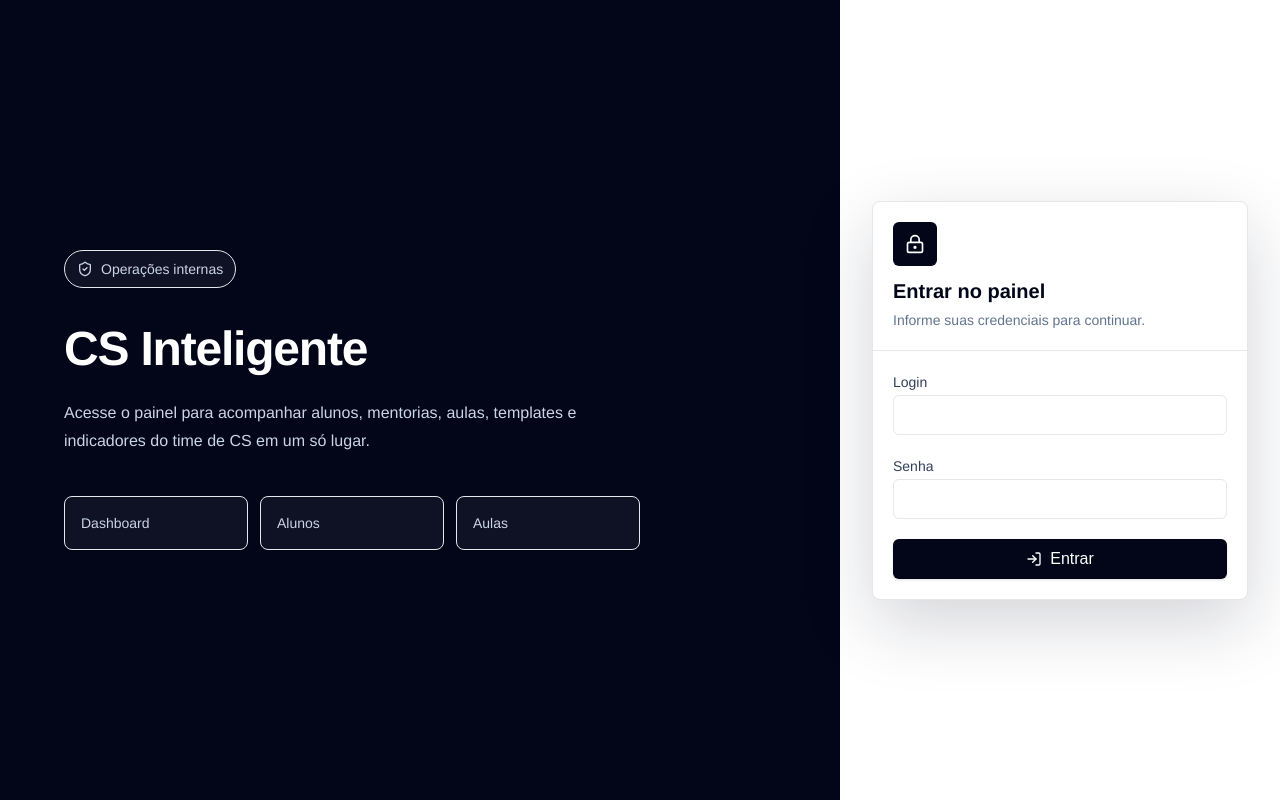
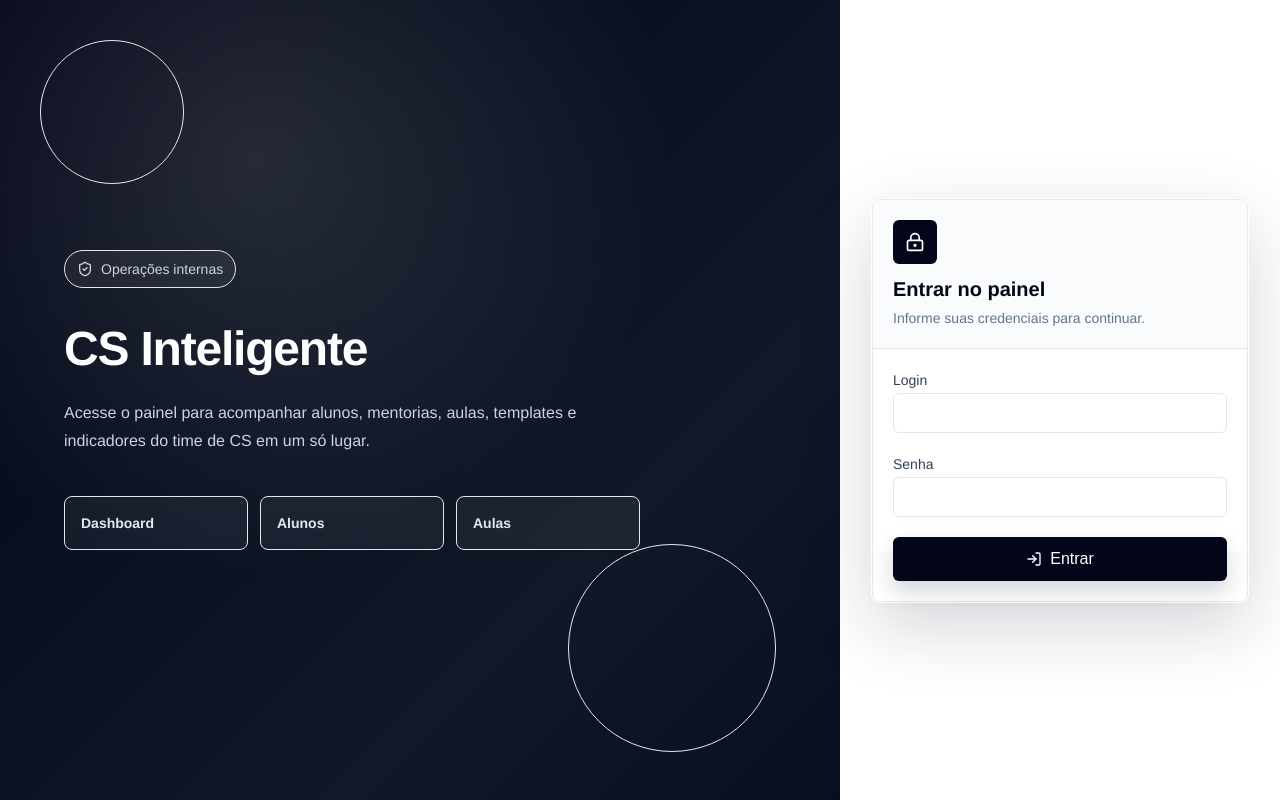
Before and after one commit to Gabrielmartinsucdb-lab/cs-inteligente, a Next.js app: page /login in a window 1280 px wide. Built offline with nearby package versions, Linux system fonts and the light colour scheme.

Commit message:
polish platform visual hierarchy

```diff
--- a/app/alunos/alunos-client.tsx
+++ b/app/alunos/alunos-client.tsx
@@ -766,6 +766,7 @@ export function AlunosClient() {
                       ? "default"
                       : "outline"
                   }
+                  className="min-w-32"
                   onClick={() =>
                     setSelectedMentorship(
                       mentorship
--- a/app/globals.css
+++ b/app/globals.css
@@ -21,10 +21,20 @@
 
 body {
   margin: 0;
-  background: var(--background);
+  background:
+    radial-gradient(circle at top left, rgba(17, 24, 39, 0.08), transparent 34rem),
+    var(--background);
   color: var(--foreground);
   font-family: Arial, Helvetica, sans-serif;
   text-rendering: geometricPrecision;
+}
+
+button {
+  -webkit-tap-highlight-color: transparent;
+}
+
+table th {
+  font-weight: 700;
 }
 
 button,
--- a/app/login/page.tsx
+++ b/app/login/page.tsx
@@ -105,9 +105,11 @@ export default function LoginPage() {
   }
 
   return (
-    <main className="min-h-screen bg-slate-950 text-white">
+    <main className="min-h-screen bg-[radial-gradient(circle_at_20%_20%,rgba(255,255,255,0.12),transparent_26rem),linear-gradient(135deg,#020617,#111827_55%,#020617)] text-white">
       <div className="grid min-h-screen lg:grid-cols-[1fr_440px]">
-        <section className="flex items-center px-6 py-12 lg:px-16">
+        <section className="relative flex items-center overflow-hidden px-6 py-12 lg:px-16">
+          <div className="absolute left-10 top-10 h-36 w-36 rounded-full border border-white/10" />
+          <div className="absolute bottom-12 right-16 h-52 w-52 rounded-full border border-white/10" />
           <div className="max-w-2xl">
             <div className="mb-8 inline-flex items-center gap-2 rounded-full border border-white/15 bg-white/5 px-3 py-2 text-sm text-slate-300">
               <ShieldCheck className="h-4 w-4" />
@@ -124,7 +126,7 @@ export default function LoginPage() {
               do time de CS em um só lugar.
             </p>
 
-            <div className="mt-10 grid gap-3 text-sm text-slate-300 sm:grid-cols-3">
+            <div className="mt-10 grid gap-3 text-sm font-semibold text-slate-200 sm:grid-cols-3">
               <div className="rounded-lg border border-white/10 bg-white/5 p-4">
                 Dashboard
               </div>
--- a/components/layout/mobile-nav.tsx
+++ b/components/layout/mobile-nav.tsx
@@ -23,7 +23,7 @@ export function MobileNav({ isAdmin }: { isAdmin: boolean }) {
   const items = isAdmin ? [...baseItems.slice(0, 3), ...adminItems] : baseItems;
 
   return (
-    <nav className="fixed inset-x-0 bottom-0 z-40 grid grid-cols-5 border-t border-slate-800 bg-slate-950 text-white lg:hidden">
+    <nav className="fixed inset-x-0 bottom-0 z-40 grid grid-cols-5 border-t border-slate-800 bg-slate-950/95 text-white shadow-[0_-18px_35px_rgba(15,23,42,0.28)] backdrop-blur lg:hidden">
       {items.map((item) => {
         const Icon = item.icon;
         const active = pathname === item.href;
@@ -33,8 +33,8 @@ export function MobileNav({ isAdmin }: { isAdmin: boolean }) {
             key={item.href}
             href={item.href}
             className={cn(
-              "flex h-16 flex-col items-center justify-center gap-1 text-[11px] text-slate-400",
-              active && "text-white"
+              "flex h-16 flex-col items-center justify-center gap-1 text-[11px] font-semibold text-slate-400",
+              active && "bg-white/10 text-white"
             )}
           >
             <Icon className="h-4 w-4" />
--- a/components/layout/sidebar.tsx
+++ b/components/layout/sidebar.tsx
@@ -24,13 +24,18 @@ export function Sidebar({ isAdmin }: { isAdmin: boolean }) {
 
   return (
     <aside className="hidden w-72 border-r border-slate-900 bg-slate-950 text-white lg:block">
-      <div className="flex h-20 items-center border-b border-white/10 px-6">
-        <div>
-          <p className="text-base font-semibold tracking-wide">CS Inteligente</p>
-          <p className="text-xs text-slate-400">Operações internas</p>
+      <div className="flex h-24 items-center border-b border-white/10 px-6">
+        <div className="flex items-center gap-3">
+          <div className="flex h-11 w-11 items-center justify-center rounded-lg bg-white text-sm font-black text-slate-950 shadow-lg">
+            CS
+          </div>
+          <div>
+            <p className="text-base font-semibold tracking-wide">CS Inteligente</p>
+            <p className="text-xs text-slate-400">Operações internas</p>
+          </div>
         </div>
       </div>
-      <nav className="space-y-1 p-4">
+      <nav className="space-y-2 p-4">
         {items.map((item) => {
           const Icon = item.icon;
           const active = pathname === item.href;
@@ -40,12 +45,17 @@ export function Sidebar({ isAdmin }: { isAdmin: boolean }) {
               key={item.href}
               href={item.href}
               className={cn(
-                "flex h-11 items-center gap-3 rounded-md px-3 text-sm font-medium text-slate-300 transition hover:bg-white/10 hover:text-white",
-                active && "bg-white text-slate-950 shadow-sm hover:bg-white hover:text-slate-950"
+                "group flex h-12 items-center gap-3 rounded-lg px-3 text-sm font-semibold text-slate-300 transition hover:bg-white/10 hover:text-white",
+                active && "bg-white text-slate-950 shadow-[0_14px_28px_rgba(0,0,0,0.22)] hover:bg-white hover:text-slate-950"
               )}
             >
-              <Icon className="h-4 w-4" />
-              {item.label}
+              <span className={cn(
+                "flex h-8 w-8 items-center justify-center rounded-md bg-white/10 text-slate-200 transition group-hover:bg-white/15 group-hover:text-white",
+                active && "bg-slate-950 text-white group-hover:bg-slate-950"
+              )}>
+                <Icon className="h-4 w-4" />
+              </span>
+              <span>{item.label}</span>
             </Link>
           );
         })}
--- a/components/layout/topbar.tsx
+++ b/components/layout/topbar.tsx
@@ -24,9 +24,9 @@ export function Topbar() {
   }
 
   return (
-    <header className="flex h-20 items-center justify-between border-b border-slate-200 bg-white/90 px-4 backdrop-blur lg:px-8">
+    <header className="sticky top-0 z-30 flex h-20 items-center justify-between border-b border-slate-200 bg-white/90 px-4 backdrop-blur lg:px-8">
       <div>
-        <p className="text-base font-semibold text-slate-950">
+        <p className="text-lg font-semibold text-slate-950">
           Painel operacional
         </p>
 
@@ -41,6 +41,7 @@ export function Topbar() {
         variant="outline"
         size="sm"
         onClick={logout}
+        className="min-w-20"
       >
         <LogOut className="h-4 w-4" />
 
--- a/components/ui/button.tsx
+++ b/components/ui/button.tsx
@@ -3,20 +3,20 @@ import { cva, type VariantProps } from "class-variance-authority";
 import { cn } from "@/lib/utils";
 
 const buttonVariants = cva(
-  "inline-flex h-10 items-center justify-center gap-2 rounded-md px-4 text-sm font-semibold transition-all disabled:pointer-events-none disabled:opacity-50 focus-visible:outline-none focus-visible:ring-2 focus-visible:ring-slate-950 focus-visible:ring-offset-2",
+  "inline-flex shrink-0 select-none items-center justify-center gap-2 whitespace-nowrap rounded-md text-center text-sm font-semibold leading-none transition-all disabled:pointer-events-none disabled:opacity-50 focus-visible:outline-none focus-visible:ring-2 focus-visible:ring-slate-950 focus-visible:ring-offset-2 [&_svg]:pointer-events-none [&_svg]:shrink-0",
   {
     variants: {
       variant: {
-        default: "bg-slate-950 text-white shadow-sm hover:bg-slate-800",
-        secondary: "bg-slate-100 text-slate-950 hover:bg-slate-200",
-        outline: "border border-slate-300 bg-white text-slate-900 hover:border-slate-950 hover:bg-slate-50",
+        default: "bg-slate-950 text-white shadow-[0_10px_22px_rgba(15,23,42,0.18)] hover:-translate-y-0.5 hover:bg-slate-800 active:translate-y-0 active:bg-slate-900",
+        secondary: "bg-slate-100 text-slate-950 hover:bg-slate-200 active:bg-slate-300",
+        outline: "border border-slate-300 bg-white text-slate-900 shadow-sm hover:border-slate-950 hover:bg-slate-50 active:bg-slate-100",
         ghost: "text-slate-700 hover:bg-slate-100 hover:text-slate-950",
-        danger: "bg-red-600 text-white shadow-sm hover:bg-red-700"
+        danger: "bg-red-600 text-white shadow-[0_10px_22px_rgba(220,38,38,0.18)] hover:-translate-y-0.5 hover:bg-red-700 active:translate-y-0 active:bg-red-800"
       },
       size: {
-        default: "h-10 px-4",
-        sm: "h-8 px-3 text-xs",
-        icon: "h-10 w-10 px-0"
+        default: "h-11 px-5",
+        sm: "h-9 px-3 text-xs",
+        icon: "h-10 w-10 p-0"
       }
     },
     defaultVariants: {
--- a/components/ui/card.tsx
+++ b/components/ui/card.tsx
@@ -2,11 +2,11 @@ import * as React from "react";
 import { cn } from "@/lib/utils";
 
 export function Card({ className, ...props }: React.HTMLAttributes<HTMLDivElement>) {
-  return <div className={cn("rounded-lg border border-slate-200 bg-white shadow-[0_12px_30px_rgba(15,23,42,0.06)]", className)} {...props} />;
+  return <div className={cn("rounded-lg border border-slate-200 bg-white shadow-[0_18px_45px_rgba(15,23,42,0.07)] ring-1 ring-white", className)} {...props} />;
 }
 
 export function CardHeader({ className, ...props }: React.HTMLAttributes<HTMLDivElement>) {
-  return <div className={cn("border-b border-slate-200 p-5", className)} {...props} />;
+  return <div className={cn("border-b border-slate-200 bg-slate-50/70 p-5", className)} {...props} />;
 }
 
 export function CardTitle({ className, ...props }: React.HTMLAttributes<HTMLHeadingElement>) {
```
Also changed, not shown: app/dashboard/dashboard-client.tsx (+6 -6 lines).
